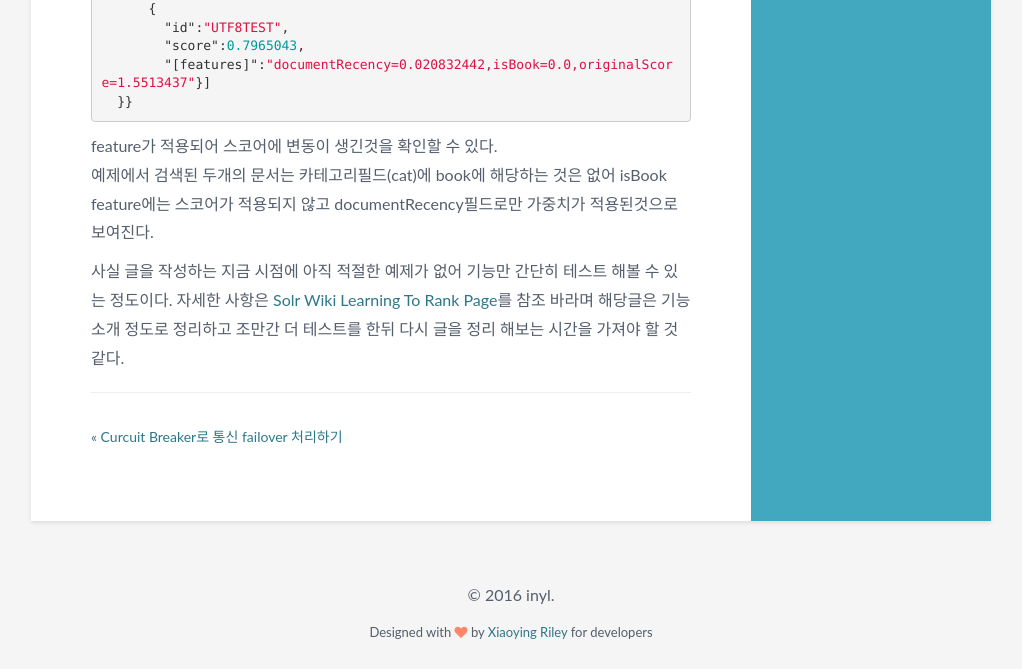
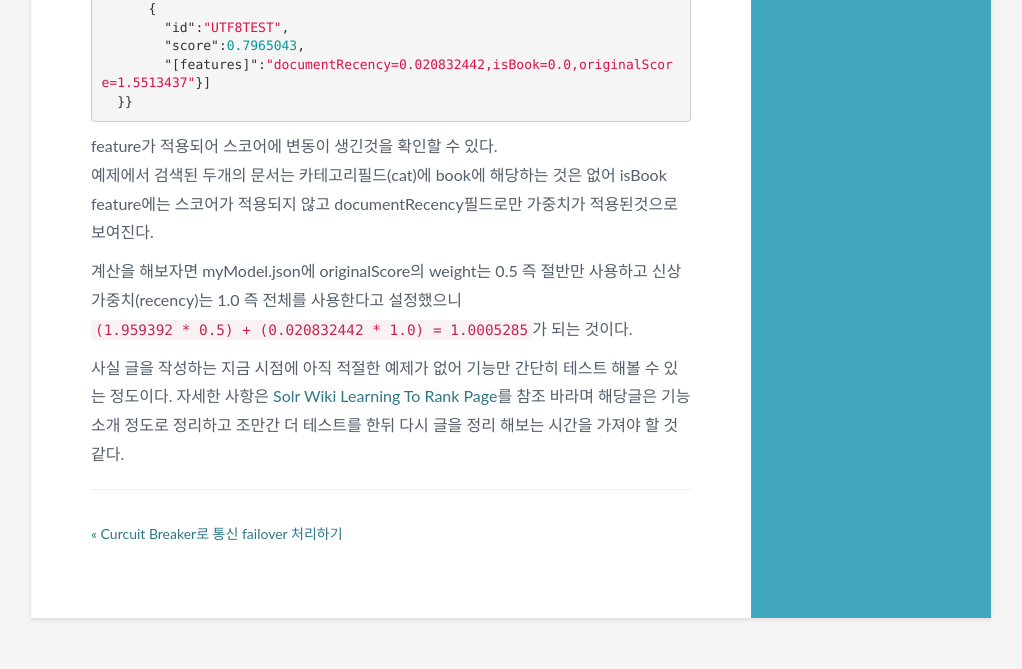
Before and after one commit to inyl/inyl.github.io, a Jekyll site: the page built from _posts/2017-02-18-solr_learning_to_rank.markdown, in a window 1280 px wide and 900 px high, scrolled down 4710 px, cut to the strip 0-669 px from the top of the window. Shown: the whole strip, without its empty margins (129-1151 px from the left). Built offline with Jekyll 4.4.1, drawn with Linux system fonts in a browser that asks for light colours; comment, search, counter and statistics services are not loaded.

Commit message:
스코어 보충설명 추가

```diff
--- a/_posts/2017-02-18-solr_learning_to_rank.markdown
+++ b/_posts/2017-02-18-solr_learning_to_rank.markdown
@@ -191,5 +191,8 @@ Time spent: 0:00:00.788
 feature가 적용되어 스코어에 변동이 생긴것을 확인할 수 있다.<br/>
 예제에서 검색된 두개의 문서는 카테고리필드(cat)에 book에 해당하는 것은 없어 isBook feature에는 스코어가 적용되지 않고 documentRecency필드로만 가중치가 적용된것으로 보여진다.<br/>
 
+계산을 해보자면 myModel.json에 originalScore의 weight는 0.5 즉 절반만 사용하고 신상 가중치(recency)는 1.0 즉 전체를 사용한다고 설정했으니 <br/>
+`(1.959392 * 0.5) + (0.020832442 * 1.0) = 1.0005285`가 되는 것이다.
+
 사실 글을 작성하는 지금 시점에 아직 적절한 예제가 없어 기능만 간단히 테스트 해볼 수 있는 정도이다. 자세한 사항은
 [Solr Wiki Learning To Rank Page](https://cwiki.apache.org/confluence/display/solr/Learning+To+Rank)를 참조 바라며 해당글은 기능 소개 정도로 정리하고 조만간 더 테스트를 한뒤 다시 글을 정리 해보는 시간을 가져야 할 것 같다.
```
